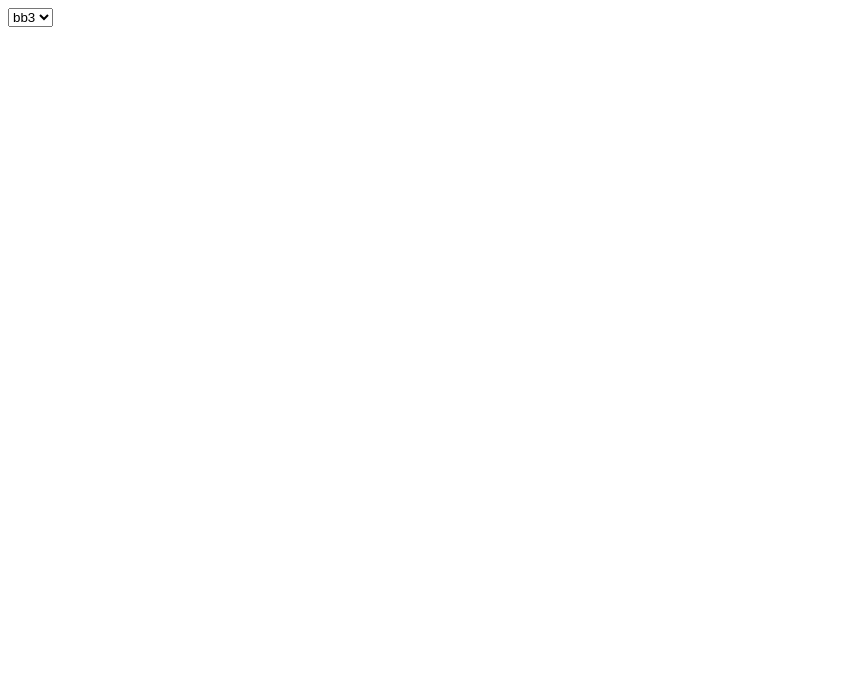
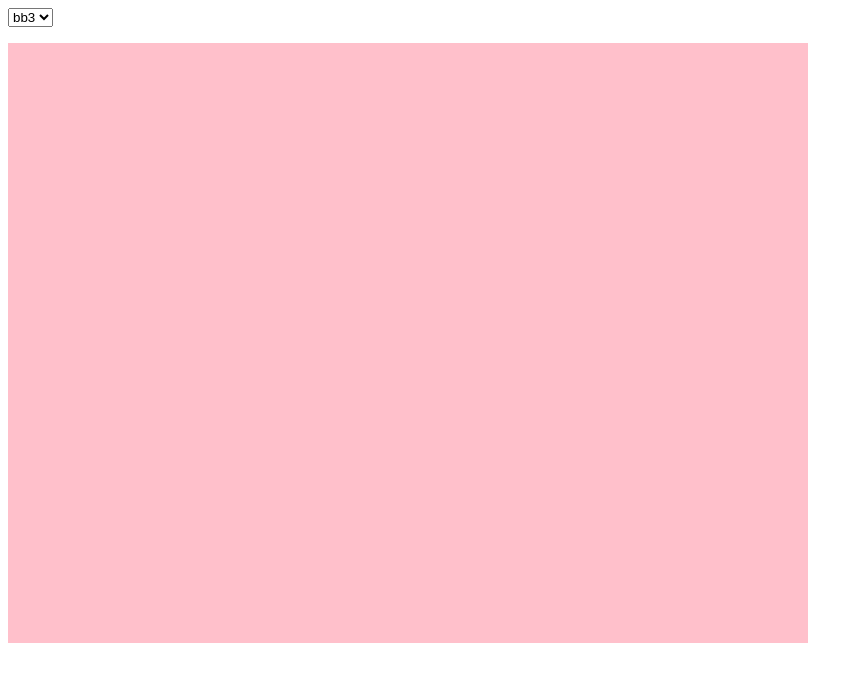
Before and after one commit to elmot/open-oscilloscope-stm32f3, a browser extension: page chromoscope/test_select.html in a window 1280 px wide. Shown: the whole page, without its empty margins (0-863 px from the left). Drawn offline with Linux system fonts and the light colour scheme.

Commit message:
Play around options

```diff
--- a/chromoscope/test_select.html
+++ b/chromoscope/test_select.html
@@ -1,22 +1,30 @@
 <html>
 
 <body>
+<p>
     <select id="a">
         <option value="_">to be deleted</option>
         <option value="__">to be deleted</option>
     </select>
+</p>
+<canvas width="800" height="600" style="background-color: pink"></canvas>
 <script>
+    {
         var s = document.getElementById("a");
-    while(s.options.length>0) s.options.remove(0)
+        while (s.options.length > 0) s.options.remove(0)
         var opt = document.createElement("option");
-    opt.value="aa";
-    opt.innerHTML="aa5";
+        opt.value = "aa";
+        opt.innerHTML = "aa5";
         s.options.add(opt);
         opt = document.createElement("option");
-    opt.value="ab";
-    opt.innerHTML="bb3";
+        opt.value = "ab";
+        opt.innerHTML = "bb3";
         opt.selected = "selected";
         s.options.add(opt)
+    }
+    {
+          var frame
+    }
 </script>
 </body>
 </html>
```
Lines whose indentation alone changed are shown as unchanged.
